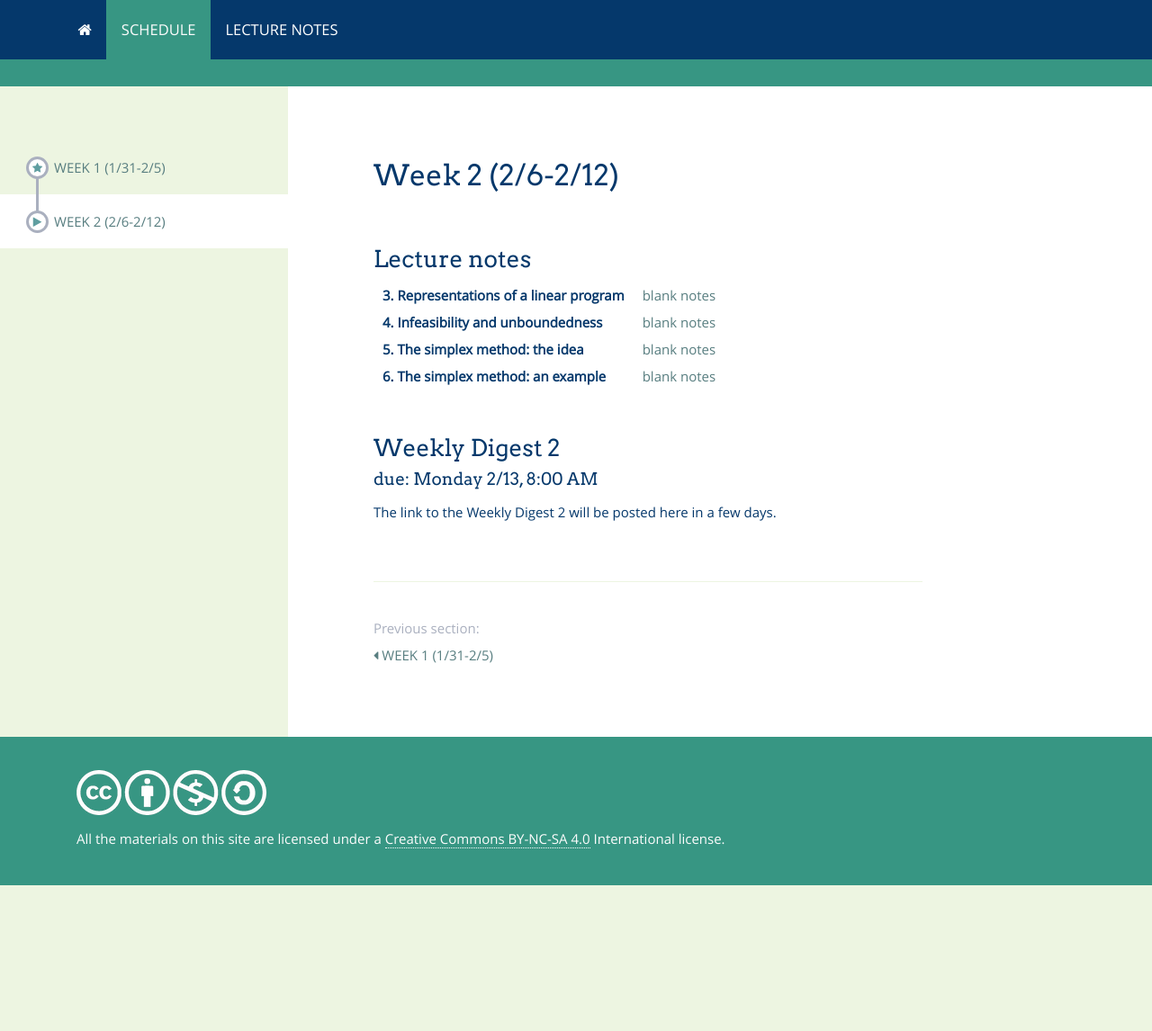
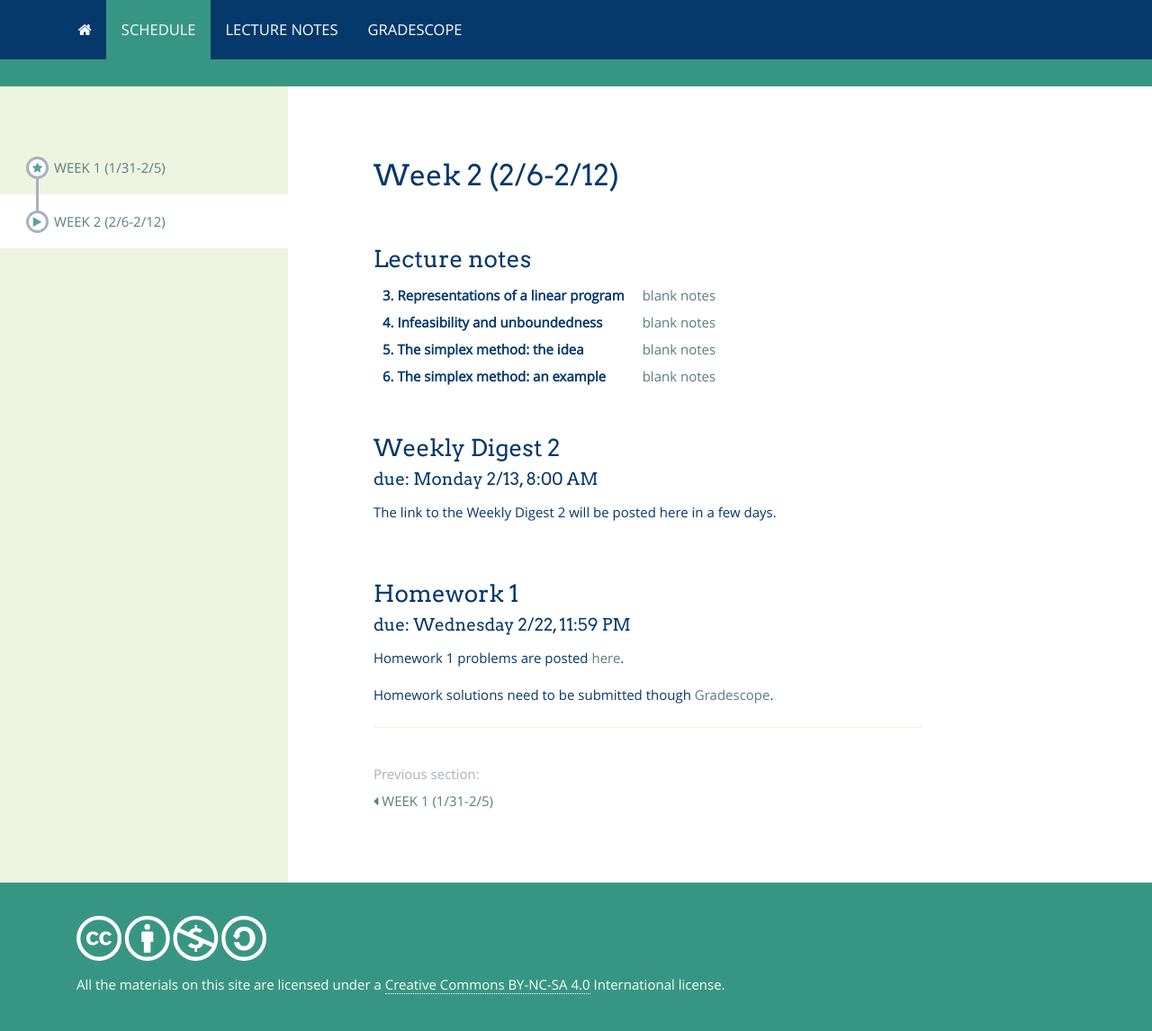
Before and after one commit to bbadzioch/461_site, a Jekyll site: the page built from modules/schedule/_posts/2000-01-02-week_2.md, in a window 1280 px wide. Shown: the whole page at 90% size. Built offline with Jekyll 4.4.1, drawn with Linux system fonts in a browser that asks for light colours; nearby versions of some CDN libraries; before the commit the page ends 984 px from its top, so only the background shows below that.

```diff
--- a/_includes/navigation.html
+++ b/_includes/navigation.html
@@ -27,6 +27,9 @@
 				<li>
 					<a href="{{ site.baseurl }}{% link lecture_notes.md %}">Lecture notes</a>
 				</li>
+				<li>
+					<a href="https://www.gradescope.com">Gradescope</a>
+				</li>
 			</ul>
 		</div>
 		<!-- /.navbar-collapse -->
--- a/modules/schedule/_posts/2000-01-02-week_2.md
+++ b/modules/schedule/_posts/2000-01-02-week_2.md
@@ -23,10 +23,9 @@ digest_deadline: 'Monday 2/13, 8:00 AM'
 digest_link: https://forms.office.com/r/SieJJkEchW
 digest_answers: false
 
-homework: false
+homework: true
 homework_num: 1
-homework_exercises: E2.1, E2.2, E2.3, E2.4, E2.6, E2.7
-homework_deadline: 'Monday 2/14, 11:59 PM'
+homework_deadline: 'Wednesday 2/22, 11:59 PM'
 
 ---
 
@@ -77,7 +76,9 @@ Complete the weekly digest using the following web form (UBIT login required):
 ### Homework {{ page.homework_num}}
 #### due: {{ page.homework_deadline }}
 
-<b>{{ page.homework_exercises }}</b>
+Homework {{ page.homework_num}} problems are posted <a href="{{site.baseurl}}/assets/homework/hw_{{{{ page.homework_num}}}}.pdf" target="_blank">here</a>.
+
+Homework solutions need to be submitted though [Gradescope](https://www.gradescope.com/).
 {% endif %}
 
 {% if page.digest_answers %}
```
Also changed, not shown: modules/schedule/_posts/weekly_digests/weekly_digest_1.md (+35 -0 lines), 1 other file.
